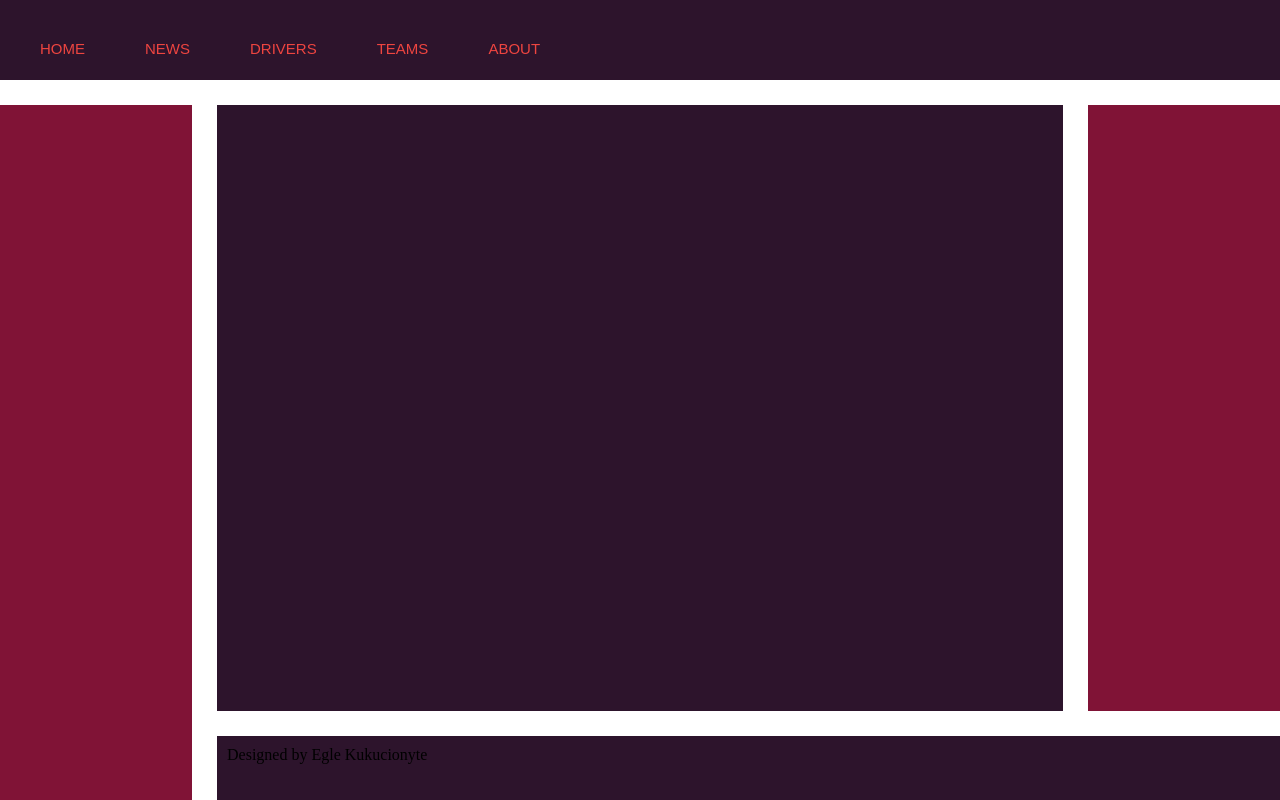
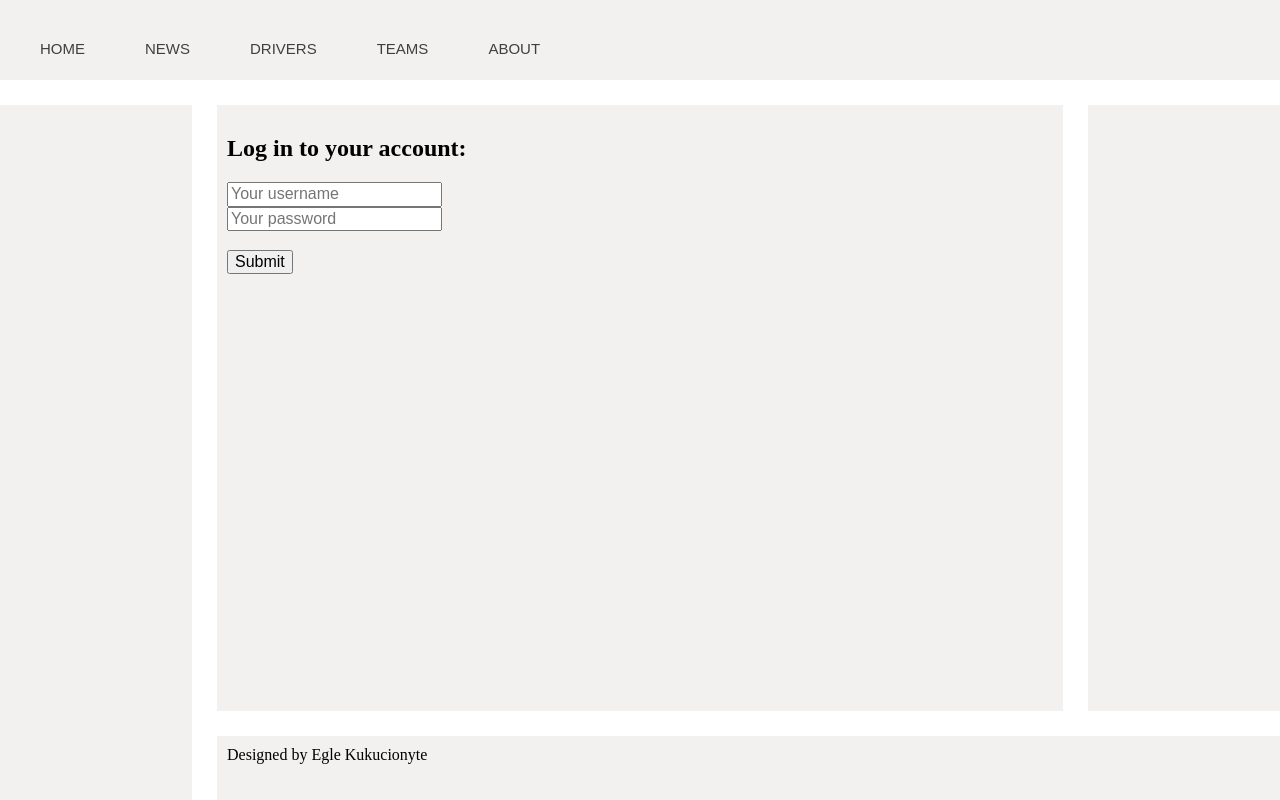
Before and after one commit to EgleNyte/myF1blog, a PHP site: page /account.html in a window 1280 px wide. Run offline with PHP 8.4, Linux system fonts and the light colour scheme.

Commit message:
Log in added

```diff
--- a/account.html
+++ b/account.html
@@ -1,7 +1,7 @@
 <!DOCTYPE html>
 <html lang="en">
 <head>
-    <title>Drivers</title>
+    <title>Account</title>
     <link rel="stylesheet" href="https://cdnjs.cloudflare.com/ajax/libs/normalize/7.0.0/normalize.min.css">
     <meta name="viewport" content="width=device-width, initial-scale=1.0">
     <link rel="stylesheet" href="css/layout.css">
@@ -18,7 +18,14 @@
         <a href="about.html">About</a>
     </div>
 </header>
-<main class="cele main"></main>
+<main class="cele main">
+    <h2> Log in to your account: <br> </h2>
+    <form action="login.php" method="post">
+        <input type="text" name="username" placeholder="Your username" required><br>
+        <input type="password" name="password" placeholder="Your password" required><br><br>
+        <input type="submit" value="Submit">
+    </form>
+</main>
 <aside class="cele right"></aside>
 <footer class="cele footer">
     Designed by Egle Kukucionyte<br>
--- a/css/layout.css
+++ b/css/layout.css
@@ -17,27 +17,27 @@ body {
 
 .left {
     grid-area: a;
-    background-color: #801336;
+    background-color: #f3f1ef;
 }
 
 .header {
     grid-area: b;
-    background-color: #2d142c;
+    background-color: #f3f1ef;
 }
 
 .main {
     grid-area: c;
-    background-color: #2d142c;
+    background-color: #f3f1ef;
 }
 
 .right {
     grid-area: d;
-    background-color: #801336;
+    background-color: #f3f1ef;
 }
 
 .footer {
     grid-area: e;
-    background-color: #2d142c;
+    background-color: #f3f1ef;
 }
 
 /* Extra maži įrenginiai (telefonai, 600px ir žemiau) */
@@ -137,14 +137,16 @@ body {
     float: left;
     font-family: "Montserrat", sans-serif;
     font-size: 15px;
-    color: #ee4540;
+    color: #413f3d;
     text-align: center;
     padding: 30px;
     text-transform: uppercase;
     font-weight: 30;
     text-decoration: none;
+    transition: transform 4s;
 }
 
 .navbar a:hover {
-    color: #801336;
+    color: #b1a6a4;
+    transform: rotate(360deg);
 }
```
Also changed, not shown: Admin/index.php (added, +17 -0 lines), css/design.css (+6 -5 lines), index.php (added, +17 -0 lines), login.php (added, +13 -0 lines), logout.php (added, +26 -0 lines), js/firstPage.js (added).
